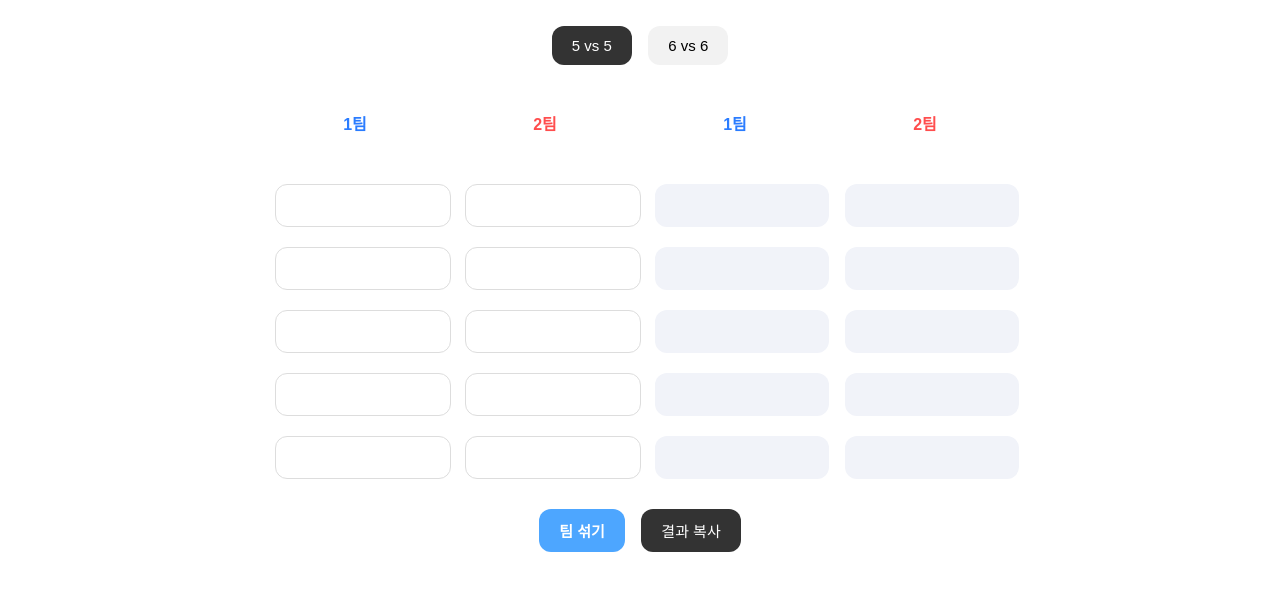
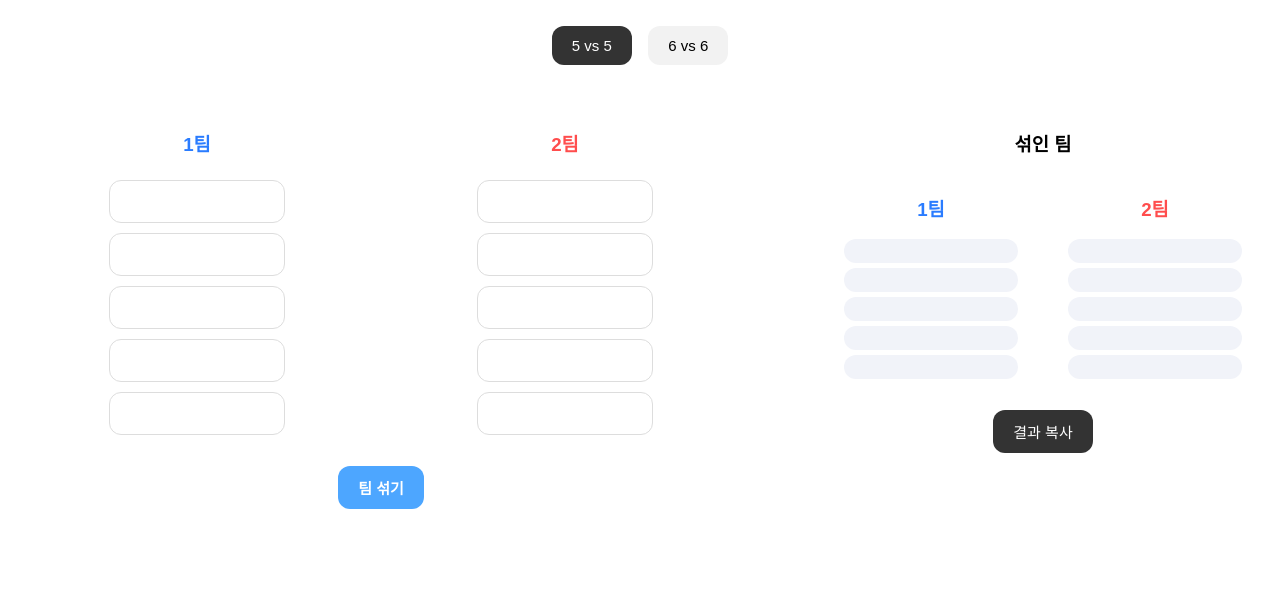
Before and after one commit to yoonseul-71/dobby_random_team, a plain HTML site: page index.html in a window 1280 px wide. Shown: the part 113-704 px from the top of the page. Drawn offline with Linux system fonts and the light colour scheme; a web font is replaced by a local one.

Commit message:
Update index.html

```diff
--- a/index.html
+++ b/index.html
@@ -32,32 +32,38 @@ button.active {
     color: white;
 }
 
-/* 팀 섞기 버튼 */
+/* 버튼 스타일 */
 .shuffle-btn {
     background: #4da6ff;
     color: white;
     font-weight: bold;
 }
 
-/* 복사 */
 .copy-btn {
     background: #333;
     color: white;
 }
 
-/* ⭐ 핵심: 4열 구조 */
-.grid {
-    display: grid;
-    grid-template-columns: repeat(4, 160px);
+/* ⭐ 전체 레이아웃 */
+.wrapper {
+    display: flex;
     justify-content: center;
-    gap: 12px 30px;
+    align-items: flex-start;
+    gap: 120px; /* ⭐ 가운데 여백 크게 */
     margin-top: 40px;
 }
 
-/* 제목 */
-.title {
-    font-weight: bold;
-    margin-bottom: 5px;
+/* 각 블록 */
+.block {
+    display: flex;
+    flex-direction: column;
+    align-items: center;
+}
+
+/* 팀 2개 가로 */
+.team-row {
+    display: flex;
+    gap: 50px;
 }
 
 /* 박스 */
@@ -66,7 +72,7 @@ button.active {
     padding: 12px;
     border-radius: 12px;
     font-size: 15px;
-    margin: 4px 0;
+    margin: 5px 0;
 }
 
 .box {
@@ -97,20 +103,54 @@ button.active {
     <button id="btn6" onclick="setMode(6)">6 vs 6</button>
 </div>
 
-<!-- 제목 라인 -->
-<div class="grid" id="header">
-    <div class="title blue">1팀</div>
-    <div class="title red">2팀</div>
-    <div class="title blue">1팀</div>
-    <div class="title red">2팀</div>
-</div>
+<div class="wrapper">
 
-<!-- 데이터 영역 -->
-<div class="grid" id="grid"></div>
+    <!-- 입력 -->
+    <div class="block">
 
-<div class="btn-area">
-    <button class="shuffle-btn" onclick="shuffleTeams()">팀 섞기</button>
-    <button class="copy-btn" onclick="copyResult()">결과 복사</button>
+        <div class="team-row">
+            <div>
+                <h3 class="blue">1팀</h3>
+                <div id="teamA"></div>
+            </div>
+
+            <div>
+                <h3 class="red">2팀</h3>
+                <div id="teamB"></div>
+            </div>
+        </div>
+
+        <!-- ⭐ 섞기 버튼 위치 -->
+        <div class="btn-area">
+            <button class="shuffle-btn" onclick="shuffleTeams()">팀 섞기</button>
+        </div>
+
+    </div>
+
+    <!-- 결과 -->
+    <div class="block">
+
+        <h3>섞인 팀</h3>
+
+        <div class="team-row">
+            <div>
+                <h3 class="blue">1팀</h3>
+                <div id="resultA"></div>
+            </div>
+
+            <div>
+                <h3 class="red">2팀</h3>
+                <div id="resultB"></div>
+            </div>
+        </div>
+
+        <!-- ⭐ 복사 버튼 위치 -->
+        <div class="btn-area">
+            <button class="copy-btn" onclick="copyResult()">결과 복사</button>
+        </div>
+
+    </div>
+
 </div>
 
 <script>
@@ -124,20 +164,25 @@ function setMode(n) {
     document.getElementById("btn6").classList.remove("active");
     document.getElementById("btn" + n).classList.add("active");
 
-    createGrid();
+    createInputs();
 }
 
-function createGrid() {
-    let html = "";
+function createInputs() {
+    let a = "", b = "";
+    let ra = "", rb = "";
 
     for (let i = 0; i < size; i++) {
-        html += `<input class="box" id="a${i}">`;
-        html += `<input class="box" id="b${i}">`;
-        html += `<div class="result-box" id="ra${i}"></div>`;
-        html += `<div class="result-box" id="rb${i}"></div>`;
+        a += `<input class="box" id="a${i}">`;
+        b += `<input class="box" id="b${i}">`;
+
+        ra += `<div class="result-box"></div>`;
+        rb += `<div class="result-box"></div>`;
     }
 
-    document.getElementById("grid").innerHTML = html;
+    document.getElementById("teamA").innerHTML = a;
+    document.getElementById("teamB").innerHTML = b;
+    document.getElementById("resultA").innerHTML = ra;
+    document.getElementById("resultB").innerHTML = rb;
 }
 
 function shuffle(arr) {
@@ -167,14 +212,18 @@ function shuffleTeams() {
     let teamA = names.slice(0, size);
     let teamB = names.slice(size);
 
+    let htmlA = "", htmlB = "";
     finalText = "";
 
     for (let i = 0; i < size; i++) {
-        document.getElementById(`ra${i}`).innerHTML = `<span class="blue">${teamA[i]}</span>`;
-        document.getElementById(`rb${i}`).innerHTML = `<span class="red">${teamB[i]}</span>`;
+        htmlA += `<div class="result-box blue">${teamA[i]}</div>`;
+        htmlB += `<div class="result-box red">${teamB[i]}</div>`;
 
         finalText += teamA[i] + "    " + teamB[i] + "\n";
     }
+
+    document.getElementById("resultA").innerHTML = htmlA;
+    document.getElementById("resultB").innerHTML = htmlB;
 }
 
 function copyResult() {
```
